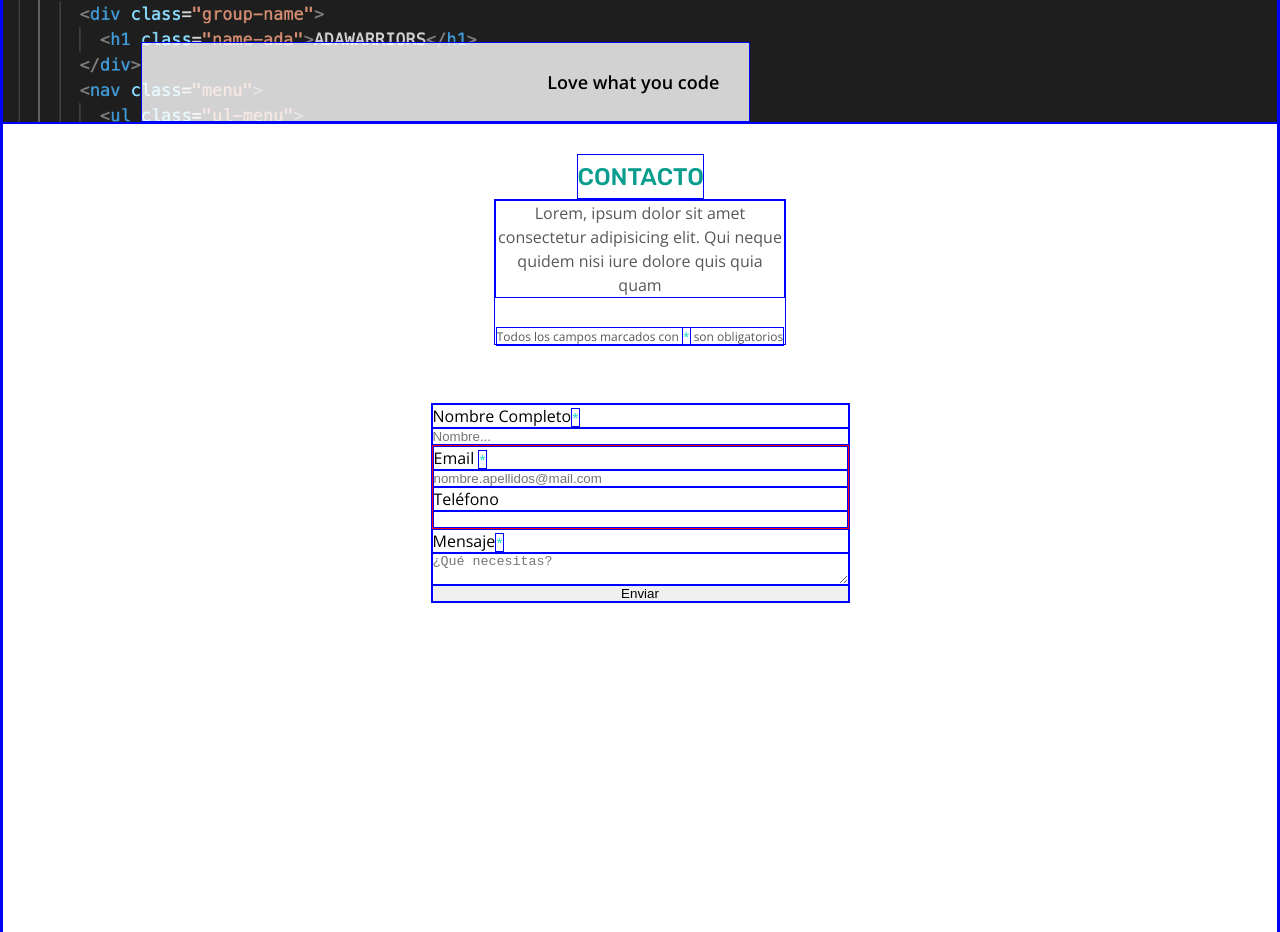
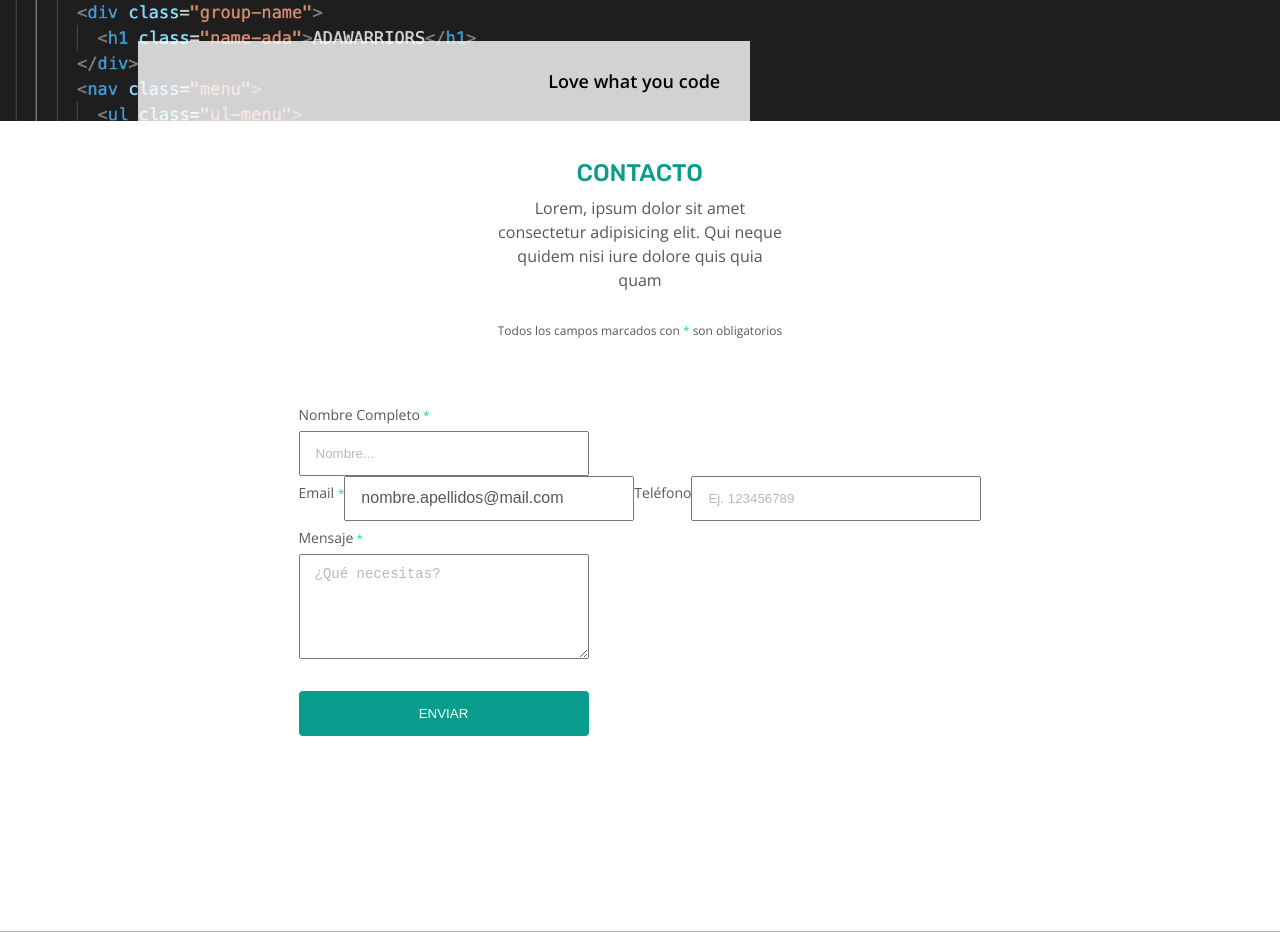
Before and after one commit to Adalab/project-promo-kmodulo-1-team-4, a website: page src/html/contact.html in a window 1280 px wide. Shown: the part 300-1232 px from the top of the page. Drawn offline with nearby package versions, Linux system fonts and the light colour scheme; files that its build step writes are made by us from their sources; files whose address does not match are found by name.

Commit message:
update-form-movile

```diff
--- a/src/html/partials/form.html
+++ b/src/html/partials/form.html
@@ -1,31 +1,86 @@
 <main class="main">
-
   <h1 class="main__h1">Contacto</h1>
   <div class="main__p">
-<p class="p">Lorem, ipsum dolor sit amet consectetur adipisicing elit. Qui neque quidem nisi iure dolore quis quia quam </p>
+    <p class="p">
+      Lorem, ipsum dolor sit amet consectetur
+      adipisicing elit. Qui neque quidem nisi iure
+      dolore quis quia quam
+    </p>
 
-<small class="main__p__small">Todos los campos marcados con <span class="main__required">*</span> son obligatorios</small>
+    <small class="main__p__small"
+      >Todos los campos marcados con
+      <span class="main__required">*</span> son
+      obligatorios</small
+    >
   </div>
 
-<form class="main__form" action="/signup" method="post">
-
-<label for="name">Nombre Completo<span class="main__required">*</span></label>
-<input type="text" id="name" name="name" placeholder="Nombre..." required/>
+  <form
+    class="main__form"
+    action="/signup"
+    method="post"
+  >
+    <label class="label" for="name"
+      >Nombre Completo<span
+        class="main__required"
+      >
+        *</span
+      ></label
+    >
+    <input
+      class="form__fielset__name"
+      type="text"
+      id="name"
+      name="name"
+      placeholder="Nombre..."
+      required
+    />
 
     <fieldset class="form__fieldset">
-<label for="email">Email <span class="main__required">*</span></label>
-<input type="email" id="email" name="email" placeholder="nombre.apellidos@mail.com" required/>
+      <label class="label" for="email"
+        >Email
+        <span class="main__required">
+          *</span
+        ></label
+      >
+      <input
+        class="form__fielset__email"
+        type="email"
+        id="email"
+        name="email"
+        placeholder="nombre.apellidos@mail.com"
+        required
+      />
 
-<label for="telephone">Teléfono</label>
-<input type="tel" id="telephone" name="telephone"/>
+      <label class="label" for="telephone"
+        >Teléfono</label
+      >
+      <input
+        class="form__fielset--telephone"
+        type="tel"
+        id="telephone"
+        name="telephone"
+        placeholder="Ej. 123456789"
+      />
     </fieldset>
 
-<label for="comments">Mensaje<span class="main__required">*</span></label>
-<textarea id="comments" name="comments" row="10" cols="50" placeholder="¿Qué necesitas?" required></textarea>
-
-<input class="form__submit" type="submit" value="Enviar"/>
-
-
-
+    <label class="label" for="comments"
+      >Mensaje<span class="main__required">
+        *</span
+      ></label
+    >
+    <textarea
+      class="textarea"
+      id="comments"
+      name="comments"
+      row="8"
+      cols="45"
+      placeholder="¿Qué necesitas?"
+      required
+    ></textarea>
+    <input
+      class="form__submit"
+      type="submit"
+      value="Enviar"
+    />
   </form>
 </main>
--- a/src/scss/layout/_contact.scss
+++ b/src/scss/layout/_contact.scss
@@ -1,18 +1,14 @@
-* {
-    border: solid 1px blue;
-}
-
-
 .main {
+  // general styles
   display: flex;
   flex-direction: column;
   align-items: center;
   padding: 30px 15px 60px 15px;
   height: 810px;
-   width:100%;
   font-family: "Open Sans";
-
-   &__h1 { color: $firstColor;
+  // title styles
+  &__h1 {
+    color: $firstColor;
     text-transform: uppercase;
     font-family: "Rubik", sans-serif;
     width: 127px;
@@ -21,7 +17,7 @@
     font-weight: 500;
     line-height: 1.88;
   }
-
+  // parragraph and small text
   &__p {
     width: 290px;
     height: 144px;
@@ -31,33 +27,91 @@
     color: $textMainColor;
     box-sizing: content-box;
 
-
     &__small {
       font-size: 12px;
-
     }
-
   }
-
+  // required
   &__required {
     font-size: 12px;
     color: $secondColor;
   }
 
   &__form {
-        display:flex;
+    // max-width: 100%;
+    display: flex;
     flex-direction: column;
     margin-top: 58px;
-
   }
-        & .form__fieldset {
-            display: flex;
-            flex-direction: column;
-            border: solid 1px red;
-            }
-
-    }
-
   .p {
     margin-bottom: 25px;
   }
+}
+// form inner style
+.form__fieldset {
+  width: 100%;
+  display: flex;
+  flex-direction: row;
+  border: none;
+}
+// form inner -name
+.form__fielset__name {
+  width: 100%;
+  width: 290px;
+  height: 45px;
+  padding: 11px 0 11px 15px;
+  &::placeholder {
+    color: #b8b8b9;
+  }
+}
+// form inner -email
+.form__fielset__email {
+  width: 100%;
+  width: 290px;
+  height: 45px;
+  padding: 11px 0 11px 15px;
+  &::placeholder {
+    width: 218px;
+    height: 22px;
+    color: #54585a;
+    font-size: 16px;
+  }
+}
+// form inner -telephone
+.form__fielset--telephone {
+  width: 100%;
+  width: 290px;
+  height: 45px;
+  padding: 11px 0 11px 15px;
+  &::placeholder {
+    color: #b8b8b9;
+  }
+}
+// form inner -textarea
+.textarea {
+  width: 290px;
+  height: 105px;
+  padding: 11px 19px 0px 15px;
+  &::placeholder {
+    color: #b8b8b9;
+    font-size: 14px;
+  }
+}
+// form inner -labels
+.label {
+  height: 19px;
+  margin: 7px 0 7px;
+  font-family: "Open Sans";
+  font-size: 14px;
+  color: #54585a;
+}
+.form__submit {
+  margin-top: 32px;
+  width: 290px;
+  height: 45px;
+  border-radius: 4px;
+  background-color: $firstColor;
+  color: white;
+  text-transform: uppercase;
+  border: none;
+}
```
Lines whose indentation alone changed are shown as unchanged.
